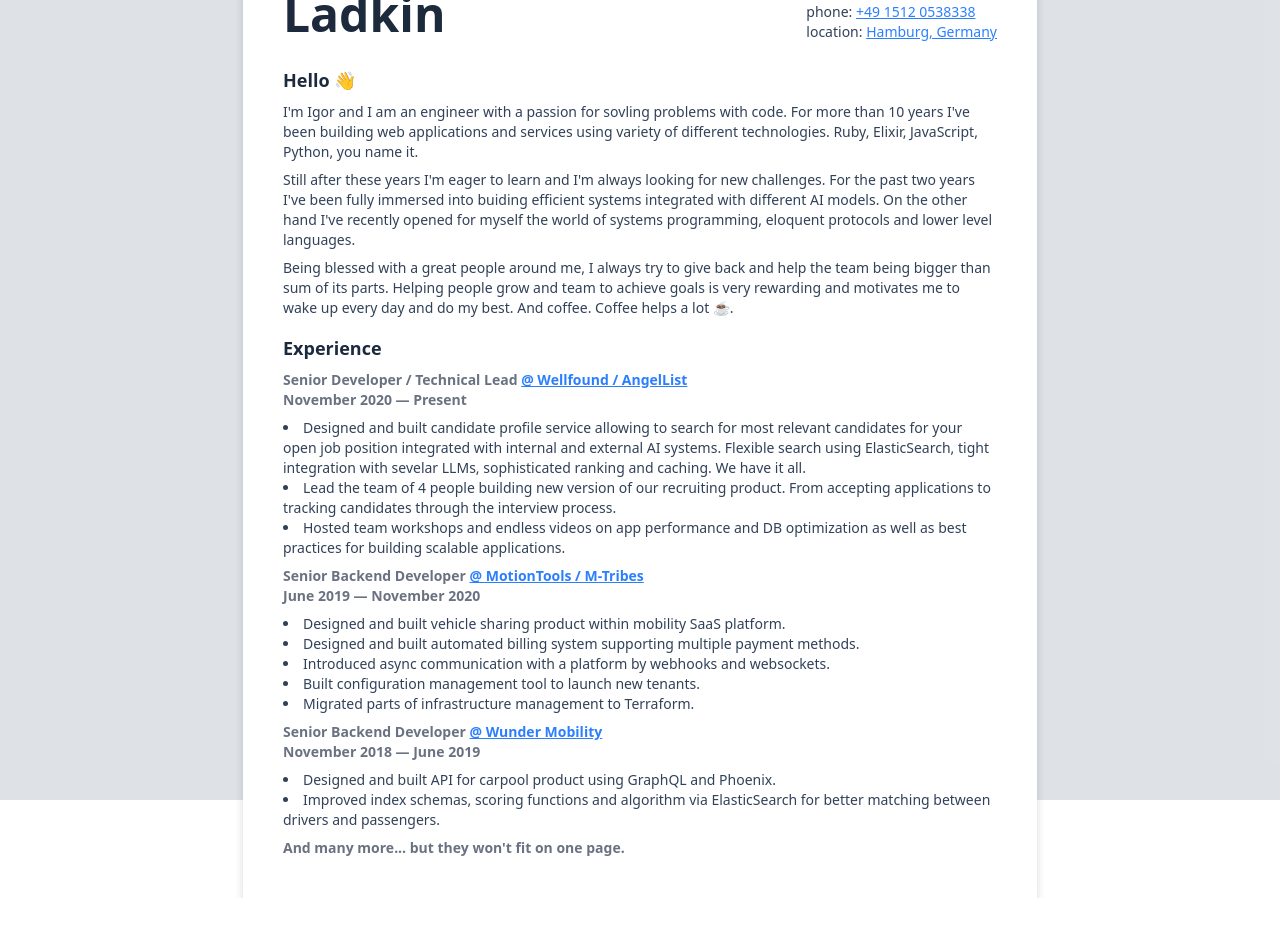
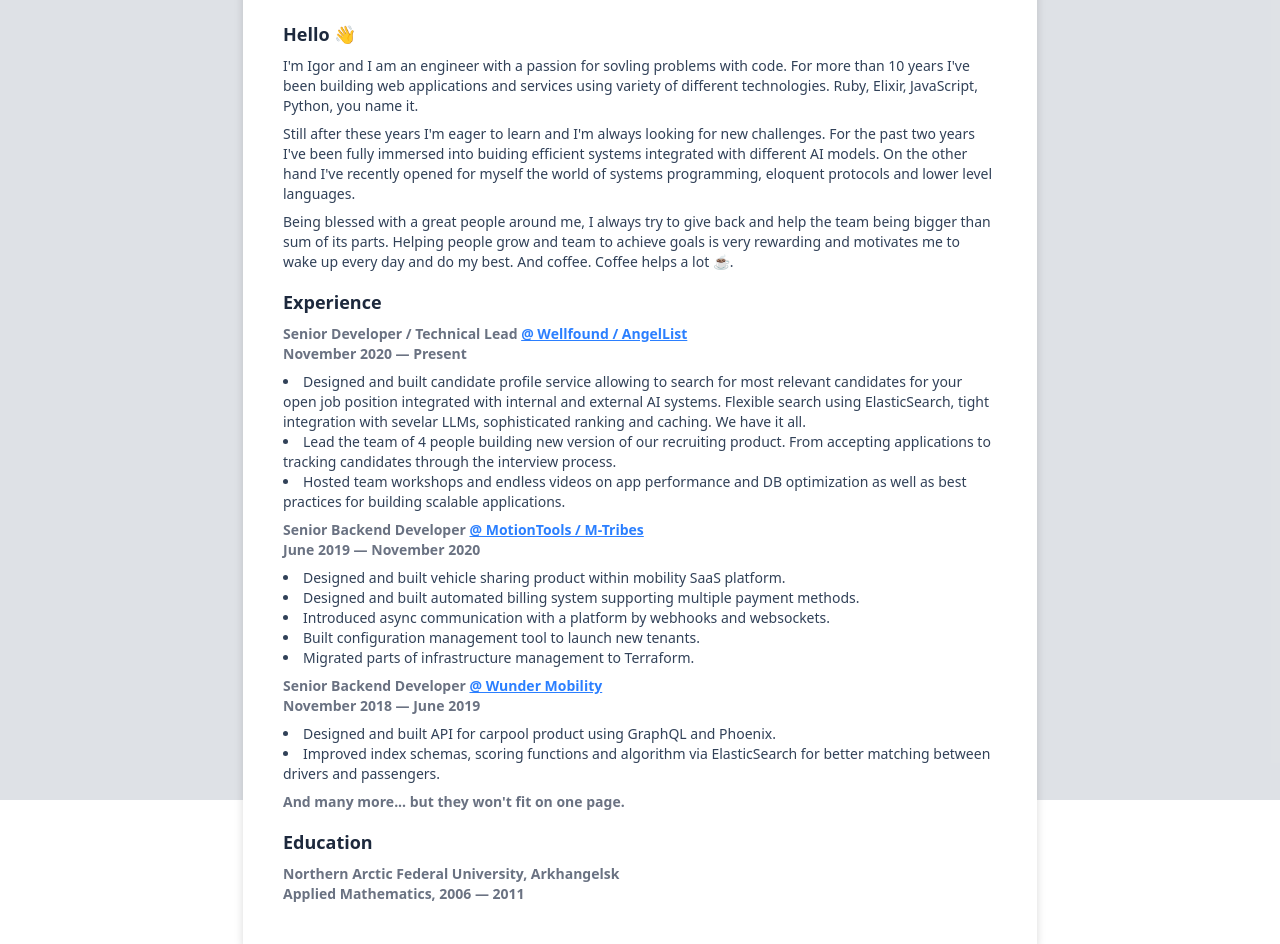
Before and after one commit to igor-ladkin/resume, a React (Vite) app: page / in a window 1280 px wide. Before the commit the page ends 898 px from the top, so only its background shows below. Built offline with nearby package versions, Linux system fonts and the light colour scheme.

Commit message:
Add education

```diff
--- a/src/App.tsx
+++ b/src/App.tsx
@@ -1,4 +1,5 @@
 import Contacts from "./components/Contacts";
+import Education from "./components/Education";
 import Experience from "./components/Experience";
 import Summary from "./components/Summary";
 
@@ -16,6 +17,7 @@
         <main className="flex flex-col gap-4 text-sm font-light text-slate-700">
           <Summary />
           <Experience />
+          <Education />
         </main>
       </div>
     </div>
--- /dev/null
+++ b/src/components/Education.tsx
@@ -0,0 +1,16 @@
+function Education() {
+  return (
+    <div className="flex flex-col gap-2">
+      <h2 className="text-lg font-semibold text-slate-800">Education</h2>
+      <div className="flex flex-col gap-2">
+        <h3 className="font-semibold text-gray-500">
+          Northern Arctic Federal University, Arkhangelsk
+          <br />
+          Applied Mathematics, 2006 — 2011
+        </h3>
+      </div>
+    </div>
+  );
+}
+
+export default Education;
```
